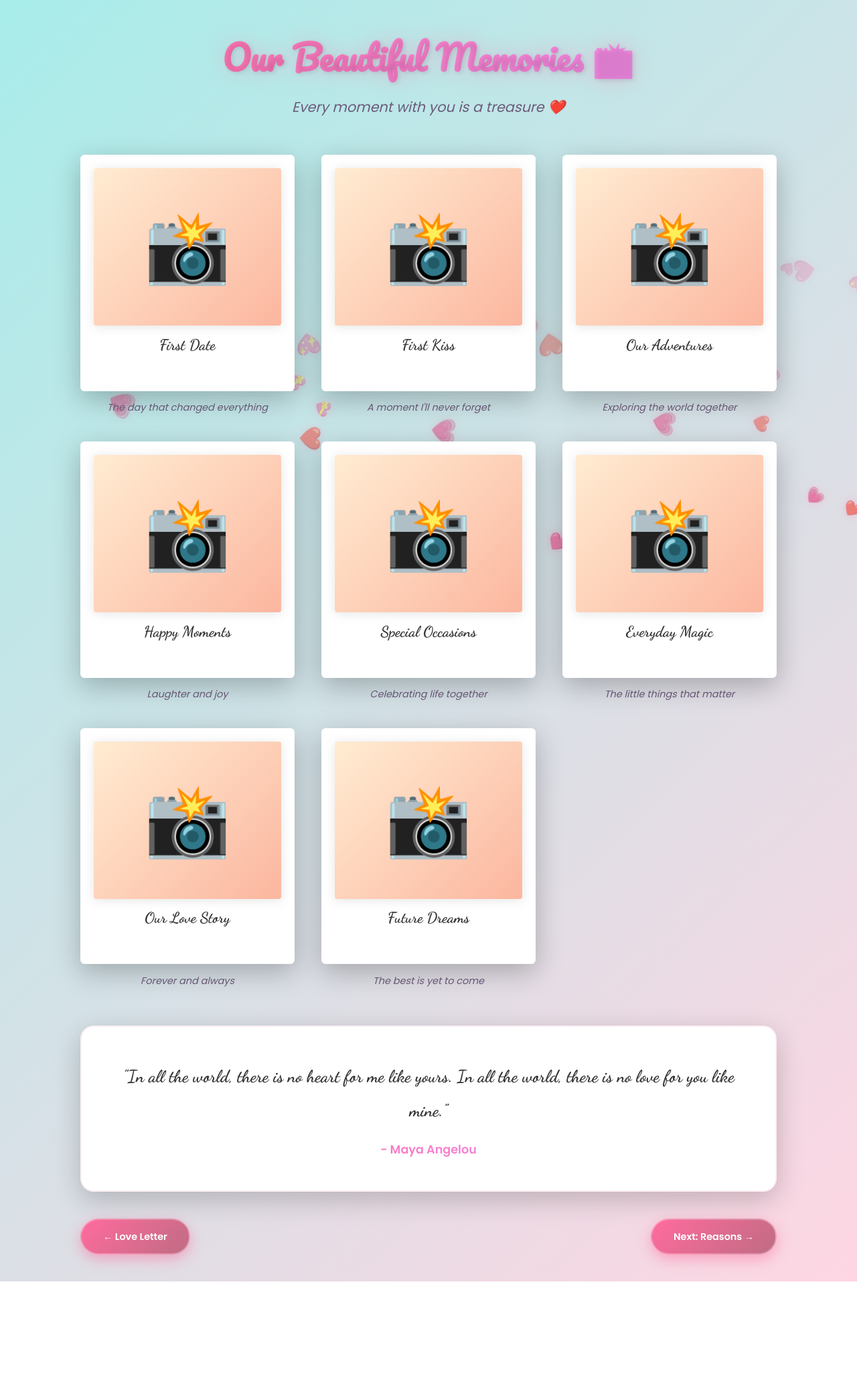
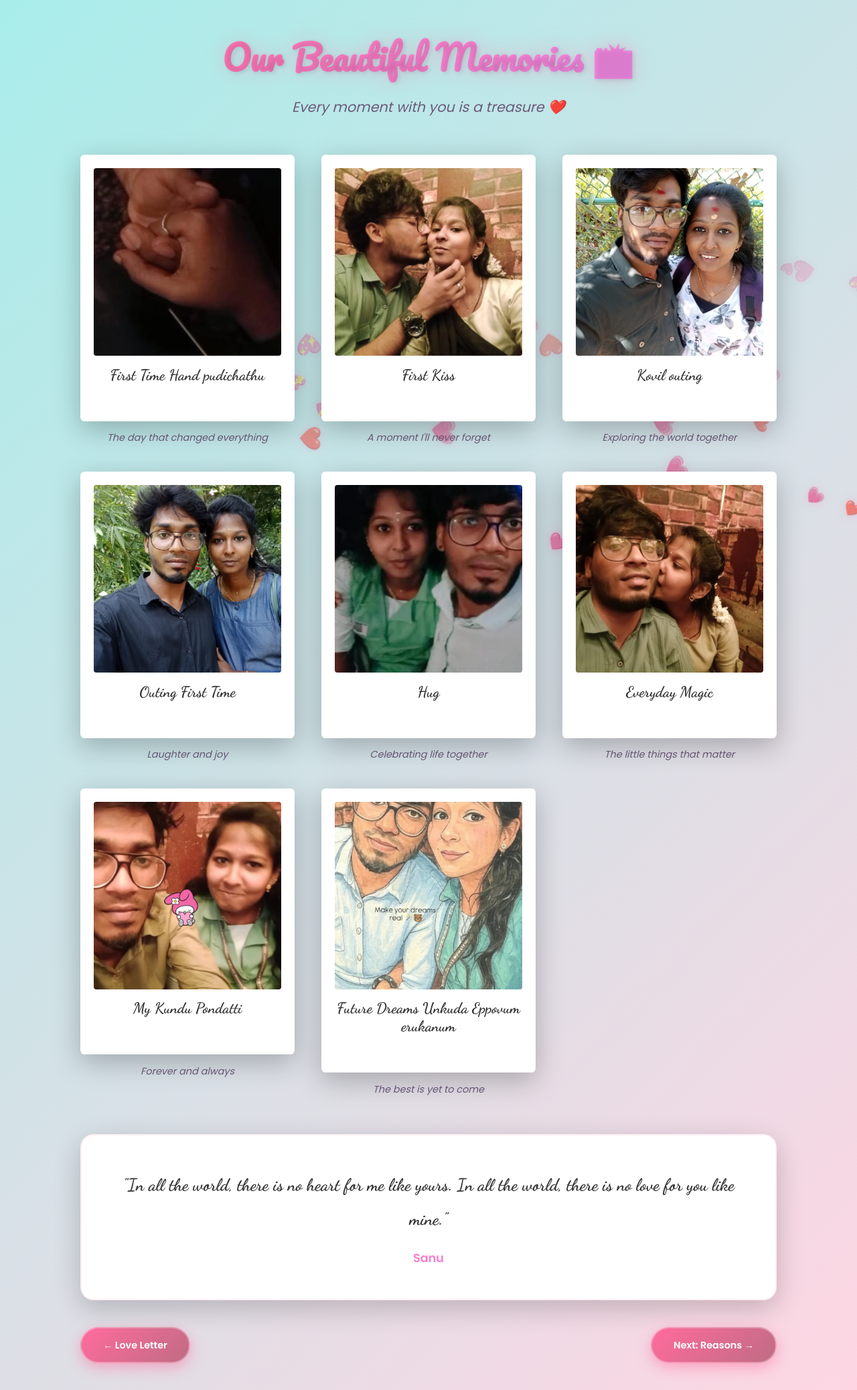
Before and after one commit to sanu495/Valentine, a FastAPI app: page /memories in a window 1280 px wide. Shown: the whole page at 67% size. Before the commit the page ends 1913 px from the top, so only its background shows below. Run offline with FastAPI, Linux system fonts and the light colour scheme.

Commit message:
add photos

```diff
--- a/main.py
+++ b/main.py
@@ -30,7 +30,7 @@ async def celebration(request: Request):
 async def love_letter(request: Request):
     """Love letter page"""
     # Calculate days together (change this date to your actual meeting date)
-    meeting_date = datetime(2024, 2, 14)
+    meeting_date = datetime(2024, 5, 22)
     today = datetime.now()
     days_together = (today - meeting_date).days
 
--- a/static/css/memories.css
+++ b/static/css/memories.css
@@ -113,12 +113,23 @@ body {
 }
 
 .photo-placeholder {
-    font-size: 130px;
-    text-align: center;
-    padding: 50px;
+    width: 100%;
+    height: 350px;
     background: linear-gradient(135deg, #ffecd2 0%, #fcb69f 100%);
     border-radius: 5px;
-    filter: drop-shadow(0 3px 10px rgba(0, 0, 0, 0.1));
+    overflow: hidden;
+    display: flex;
+    align-items: center;
+    justify-content: center;
+    position: relative;
+}
+
+.photo-placeholder img {
+    width: 100%;
+    height: 100%;
+    object-fit: cover;
+    object-position: center;
+    display: block;
 }
 
 .polaroid-text {
@@ -210,8 +221,7 @@ body {
     }
 
     .photo-placeholder {
-        font-size: 90px;
-        padding: 35px;
+        height: 280px;
     }
 
     .quote-text {
--- a/templates/memories.html
+++ b/templates/memories.html
@@ -17,15 +17,15 @@
         <div class="photo-gallery">
             <div class="photo-card" data-index="0">
                 <div class="photo-frame">
-                    <div class="photo-placeholder">📸</div>
-                    <div class="polaroid-text">First Date</div>
+                    <div class="photo-placeholder"><img src="/static/images/First time hand hold.jpeg" alt=""></div>
+                    <div class="polaroid-text">First Time Hand pudichathu</div>
                 </div>
                 <p class="photo-caption">The day that changed everything</p>
             </div>
 
             <div class="photo-card" data-index="1">
                 <div class="photo-frame">
-                    <div class="photo-placeholder">📸</div>
+                    <div class="photo-placeholder"><img src="/static/images/First kiss.jpeg" alt=""></div>
                     <div class="polaroid-text">First Kiss</div>
                 </div>
                 <p class="photo-caption">A moment I'll never forget</p>
@@ -33,31 +33,31 @@
 
             <div class="photo-card" data-index="2">
                 <div class="photo-frame">
-                    <div class="photo-placeholder">📸</div>
-                    <div class="polaroid-text">Our Adventures</div>
+                    <div class="photo-placeholder"><img src="/static/images/Kovil outing.jpeg" alt=""></div>
+                    <div class="polaroid-text">Kovil outing</div>
                 </div>
                 <p class="photo-caption">Exploring the world together</p>
             </div>
 
             <div class="photo-card" data-index="3">
                 <div class="photo-frame">
-                    <div class="photo-placeholder">📸</div>
-                    <div class="polaroid-text">Happy Moments</div>
+                    <div class="photo-placeholder"><img src="/static/images/First time outing.jpeg" alt=""></div>
+                    <div class="polaroid-text">Outing First Time</div>
                 </div>
                 <p class="photo-caption">Laughter and joy</p>
             </div>
 
             <div class="photo-card" data-index="4">
                 <div class="photo-frame">
-                    <div class="photo-placeholder">📸</div>
-                    <div class="polaroid-text">Special Occasions</div>
+                    <div class="photo-placeholder"><img src="/static/images/Hug.jpeg" alt=""></div>
+                    <div class="polaroid-text">Hug</div>
                 </div>
                 <p class="photo-caption">Celebrating life together</p>
             </div>
 
             <div class="photo-card" data-index="5">
                 <div class="photo-frame">
-                    <div class="photo-placeholder">📸</div>
+                    <div class="photo-placeholder"><img src="/static/images/SEbi.jpeg" alt=""></div>
                     <div class="polaroid-text">Everyday Magic</div>
                 </div>
                 <p class="photo-caption">The little things that matter</p>
@@ -65,16 +65,16 @@
 
             <div class="photo-card" data-index="6">
                 <div class="photo-frame">
-                    <div class="photo-placeholder">📸</div>
-                    <div class="polaroid-text">Our Love Story</div>
+                    <div class="photo-placeholder"><img src="/static/images/Kundu chlmm.jpeg" alt=""></div>
+                    <div class="polaroid-text">My Kundu Pondatti</div>
                 </div>
                 <p class="photo-caption">Forever and always</p>
             </div>
 
             <div class="photo-card" data-index="7">
                 <div class="photo-frame">
-                    <div class="photo-placeholder">📸</div>
-                    <div class="polaroid-text">Future Dreams</div>
+                    <div class="photo-placeholder"><img src="/static/images/Dream Future.jpeg" alt=""></div>
+                    <div class="polaroid-text">Future Dreams Unkuda Eppovum erukanum</div>
                 </div>
                 <p class="photo-caption">The best is yet to come</p>
             </div>
@@ -82,7 +82,7 @@
 
         <div class="memory-quote">
             <p class="quote-text">"In all the world, there is no heart for me like yours. In all the world, there is no love for you like mine."</p>
-            <p class="quote-author">- Maya Angelou</p>
+            <p class="quote-author">Sanu</p>
         </div>
 
         <div class="navigation-bottom">
--- a/templates/question.html
+++ b/templates/question.html
@@ -9,7 +9,6 @@
 </head>
 <body>
     <div class="hearts-container"></div>
-    <div class="emojis-container"></div>
 
     <!-- Don't Touch Me Modal -->
     <div class="modal-overlay" id="modalOverlay">
@@ -24,7 +23,7 @@
     <div class="container">
         <div class="teddy-bear" id="teddyBear">🧸</div>
 
-        <h1 class="question">Will You Be My Valentine? 💝</h1>
+        <h1 class="question">Amni Kunchi will you Be My Valentine? 💝</h1>
 
         <div class="bunny-container">
             <span class="bunny">🐰</span>
--- a/templates/reasons.html
+++ b/templates/reasons.html
@@ -12,7 +12,7 @@
 
     <div class="container">
         <h1 class="page-title">Reasons Why I Love You ❤️</h1>
-        <p class="page-subtitle">Click the heart to reveal another reason 💕</p>
+        <p class="page-subtitle">Pondatti Heart ahh click pannu oru oru answer show agum💕</p>
 
         <div class="reason-display">
             <div class="heart-button" id="heartButton">
@@ -26,8 +26,8 @@
         </div>
 
         <div class="all-reasons-section">
-            <h2>All My Reasons (Click to Reveal All)</h2>
-            <button class="reveal-btn" id="revealBtn">Show All Reasons 💝</button>
+            <h2>All My Reasons (Ellam Pakka)</h2>
+            <button class="reveal-btn" id="revealBtn">Ellam Pakkanuma asaiya paru 😂💝</button>
 
             <div class="reasons-grid" id="reasonsGrid" style="display: none;">
                 {% for reason in reasons %}
```
Also changed, not shown: static/css/question.css (+1 -29 lines), static/js/question.js (+55 -40 lines), templates/celebration.html (+4 -4 lines), templates/love_letter.html (+25 -14 lines), static/images/Dream Future.jpeg (added), static/images/First kiss.jpeg (added), static/images/First time hand hold.jpeg (added), static/images/First time outing.jpeg (added), static/images/Hug.jpeg (added), static/images/Kovil outing.jpeg (added), static/images/Kundu chlmm.jpeg (added), static/images/SEbi.jpeg (added).
